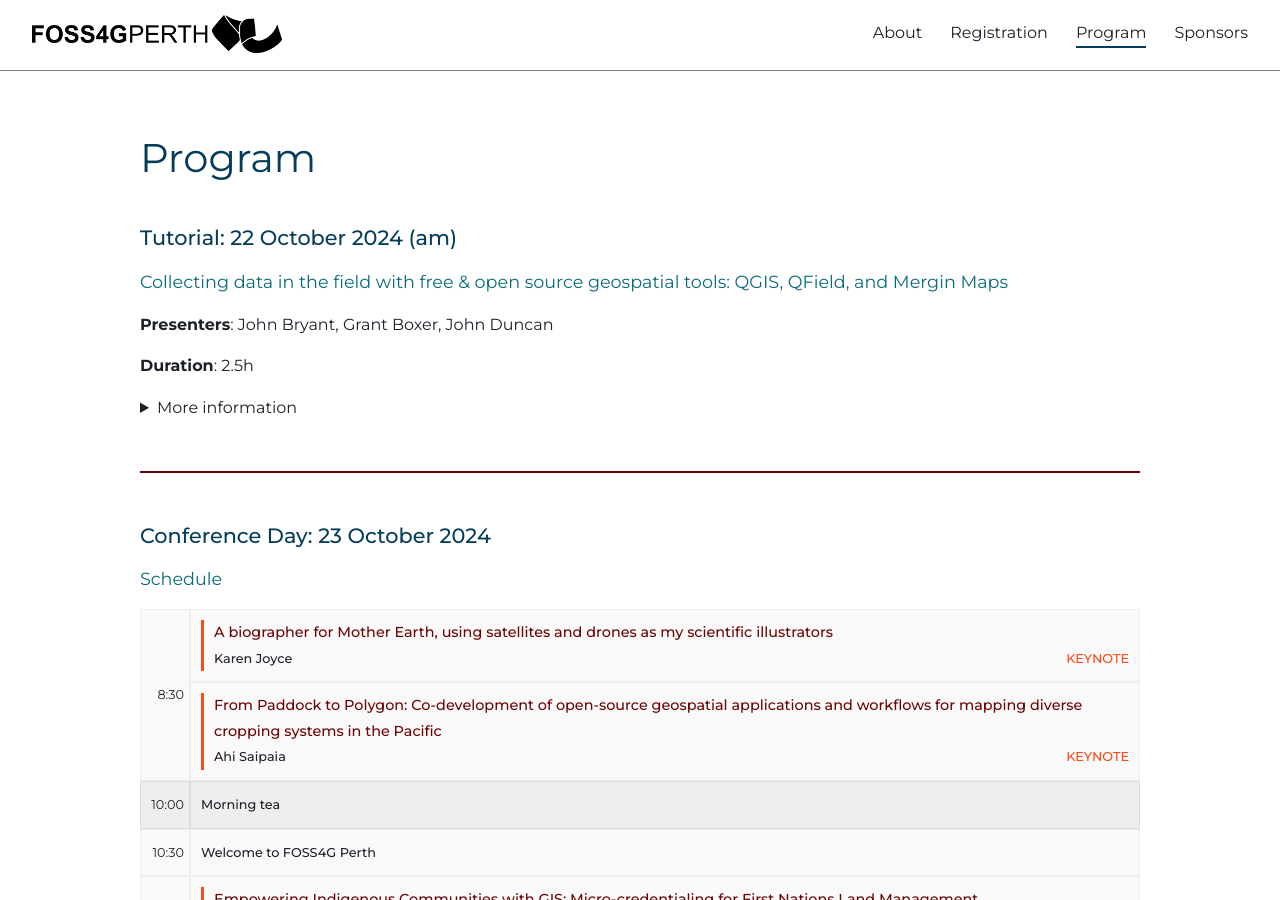
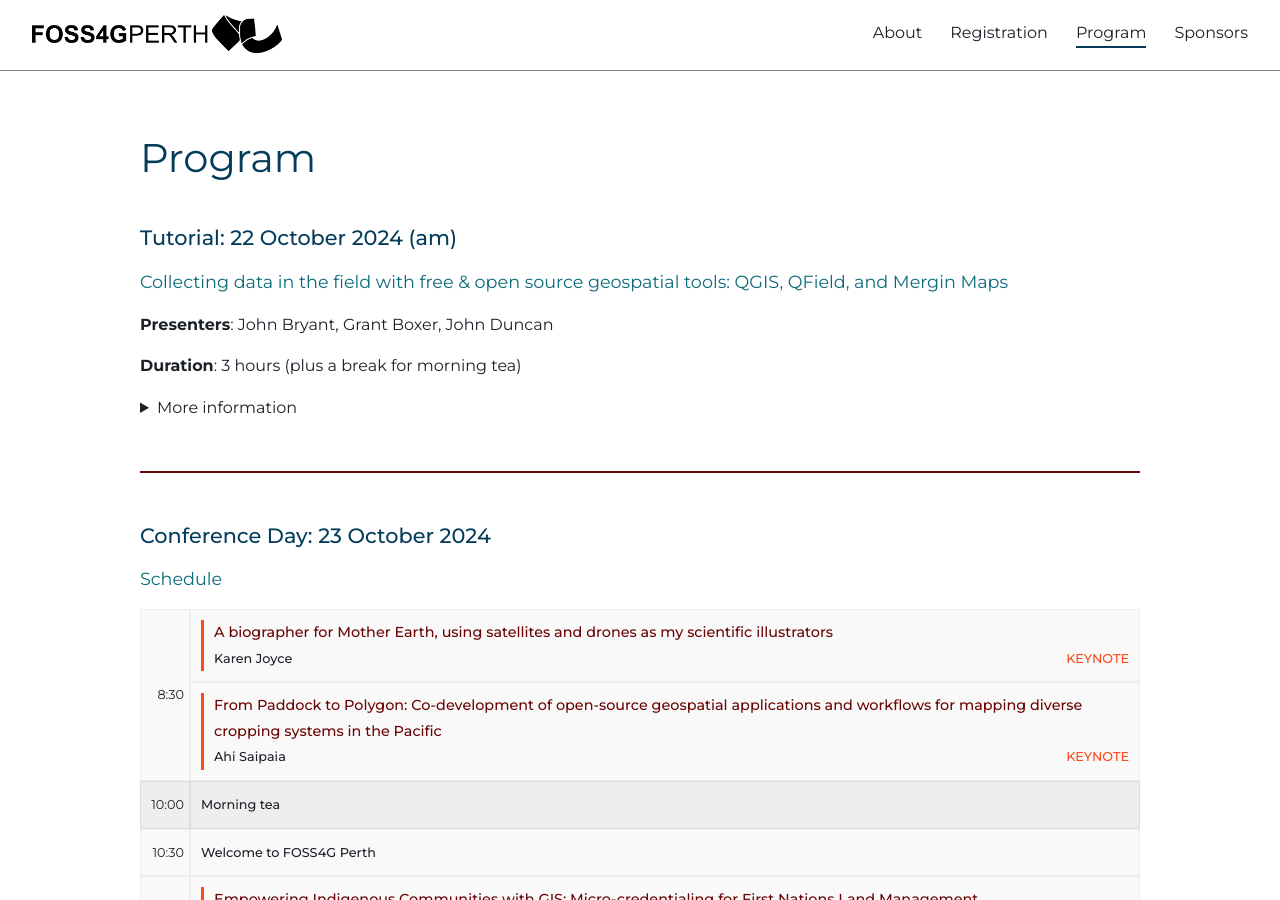
Before and after one commit to foss4g-perth-org/foss4g-perth-org.github.io, a Jekyll site: the page built from program.md, in a window 1280 px wide and 900 px high. Built offline with Jekyll 4.4.1, drawn with Linux system fonts in a browser that asks for light colours; some web fonts are replaced; comment, search, counter and statistics services are not loaded.

```diff
--- a/program.md
+++ b/program.md
@@ -12,7 +12,7 @@ description: We are inviting the Western Australian open geospatial and mapping
 
 **Presenters**: John Bryant, Grant Boxer, John Duncan
 
-**Duration**: 2.5h
+**Duration**: 3 hours (plus a break for morning tea)
 <details>
     <summary>More information</summary>
     {% include_relative read_more/workshop.html %}
--- a/read_more/workshop.html
+++ b/read_more/workshop.html
@@ -10,5 +10,5 @@
   </ul>
 </p>
 
-<p>Participants are asked to bring a laptop with a recent version of QGIS, and a mobile device with either QField or Mergin Maps installed. We'll get in touch in advance to provide further details.
+<p>Participants are asked to bring a laptop with a recent version of QGIS, and a mobile device (we'll install Mergin Maps at the workshop, if you don't already have it). We'll get in touch in advance to provide further details.
 </p>
```
